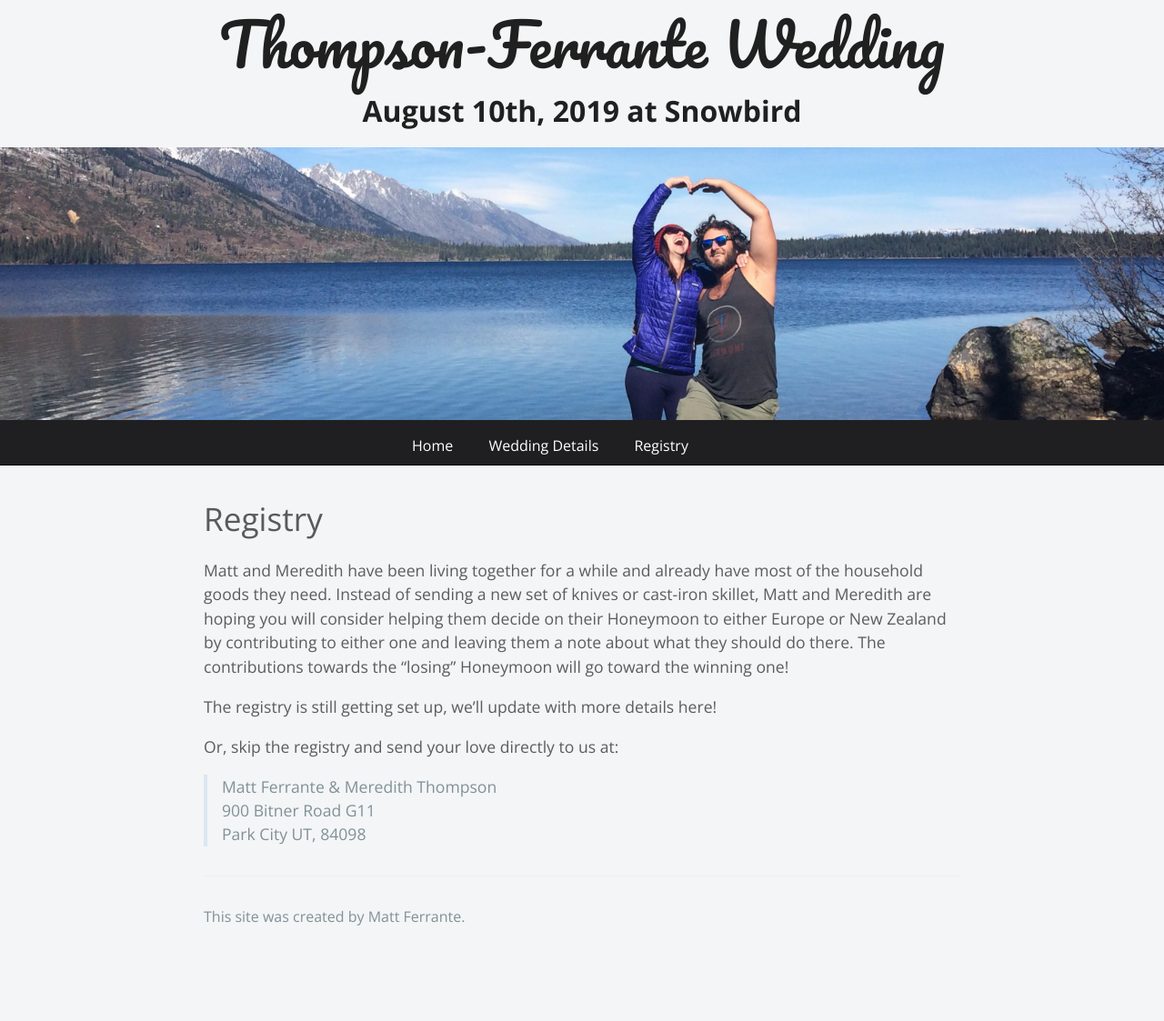
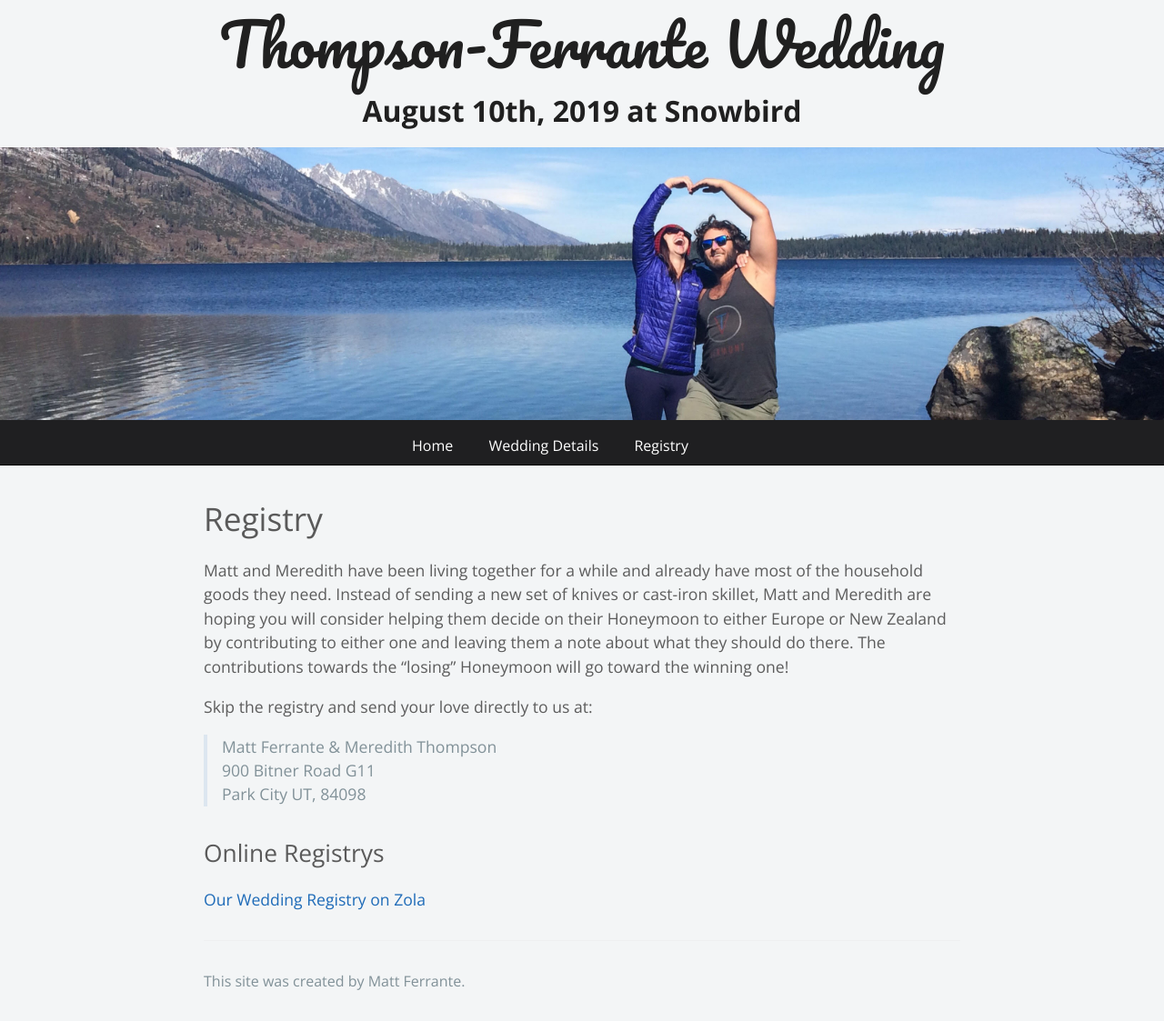
Before and after one commit to ferrants/weddingwebsite, a Jekyll site: the page built from registry.md, in a window 1280 px wide. Shown: the whole page at 91% size. Built offline with Jekyll 4.4.1, drawn with Linux system fonts in a browser that asks for light colours; nearby versions of some CDN libraries; a script that is not in the unit is left out; our own code applies the rules of GitHub Pages for plain Markdown files; before the commit the page ends 1052 px from its top, so only the background shows below that.

Commit message:
registry and location updates

```diff
--- a/registry.md
+++ b/registry.md
@@ -6,10 +6,12 @@ layout: default
 
 Matt and Meredith have been living together for a while and already have most of the household goods they need. Instead of sending a new set of knives or cast-iron skillet, Matt and Meredith are hoping you will consider helping them decide on their Honeymoon to either Europe or New Zealand by contributing to either one and leaving them a note about what they should do there. The contributions towards the "losing" Honeymoon will go toward the winning one!
 
-The registry is still getting set up, we'll update with more details here!
-
-Or, skip the registry and send your love directly to us at:
+Skip the registry and send your love directly to us at:
 
 > Matt Ferrante & Meredith Thompson
 > 900 Bitner Road G11
 > Park City UT, 84098
+
+## Online Registrys
+
+<a class="zola-registry-embed" href="www.zola.com/registry/mattandmeredithaugust10" data-registry-key="mattandmeredithaugust10">Our Wedding Registry on Zola</a><script>!function(e,t,n){var s,a=e.getElementsByTagName(t)[0];e.getElementById(n)||(s=e.createElement(t),s.id=n,s.async=!0,s.src="https://widget.zola.com/js/widget.js",a.parentNode.insertBefore(s,a))}(document,"script","zola-wjs");</script>
```
Also changed, not shown: details.md (+3 -3 lines).
